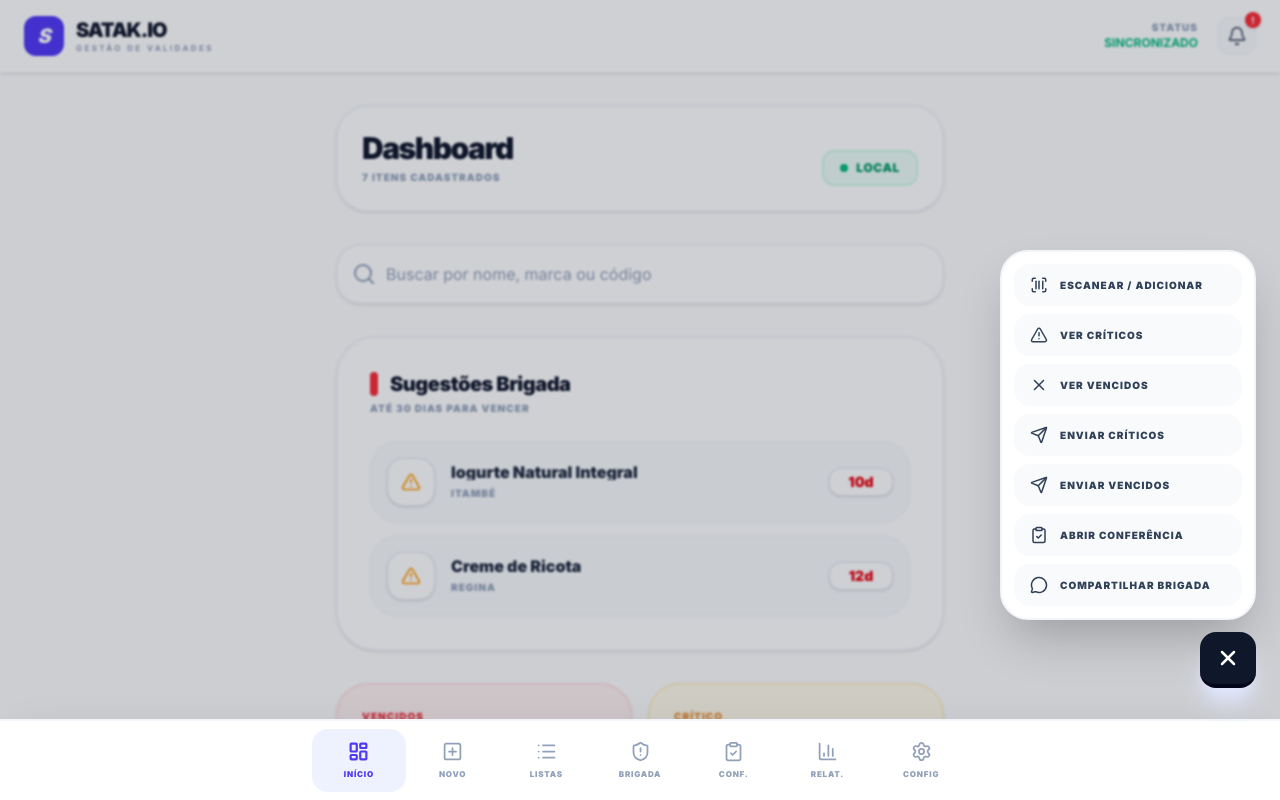
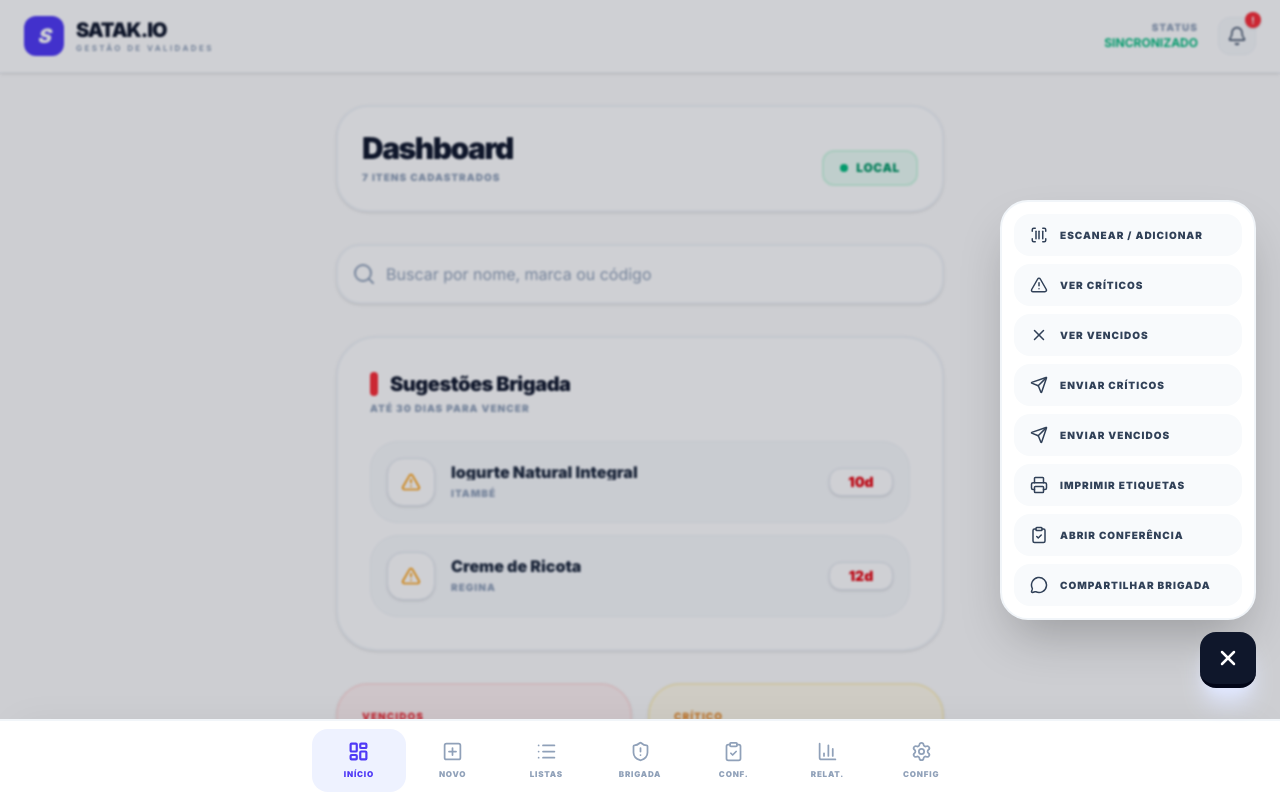
Before and after one commit to zatarana/Validadesatak, a React (Vite) app: page / in a window 1280 px wide. Both pictures are taken after a click on the button 1228 px from the left and 660 px from the top of the page. Shown: the top 800 px of the page. Built offline with nearby package versions, Linux system fonts and the light colour scheme.

Commit message:
Add quick action for printing barcode labels

```diff
--- a/src/App.tsx
+++ b/src/App.tsx
@@ -1,6 +1,6 @@
 import React, { useState } from 'react';
 import { StoreProvider, useStore } from './store/StoreContext';
-import { ScanBarcode, Bell, LayoutDashboard, PlusSquare, List as ListIcon, ShieldAlert, BarChart3, Settings, ClipboardCheck, X, AlertTriangle, MessageCircle, Send } from 'lucide-react';
+import { ScanBarcode, Bell, LayoutDashboard, PlusSquare, List as ListIcon, ShieldAlert, BarChart3, Settings, ClipboardCheck, X, AlertTriangle, MessageCircle, Send, Printer } from 'lucide-react';
 import { cn } from './lib/utils';
 import { Dashboard } from './pages/Dashboard';
 import { AddProduct } from './pages/AddProduct';
@@ -11,7 +11,7 @@ import { SettingsPage } from './pages/Settings';
 import { Conference } from './pages/Conference';
 import { Toaster } from 'sonner';
 import { ProductListFilter } from './types/filters';
-import { shareBrigadeChecklist, shareProductStatusList } from './lib/export';
+import { printBarcodeLabels, shareBrigadeChecklist, shareProductStatusList } from './lib/export';
 
 function AppContent() {
   const { products, settings } = useStore();
@@ -98,12 +98,13 @@ function AppContent() {
           {quickMenuOpen && <button aria-label="Fechar ações rápidas" onClick={() => setQuickMenuOpen(false)} className="fixed inset-0 bg-slate-900/20 backdrop-blur-[1px] z-40" />}
           <div className="fixed bottom-28 right-6 z-50 flex flex-col items-end gap-3">
             {quickMenuOpen && (
-              <div className="bg-white rounded-[28px] border-2 border-slate-100 shadow-2xl p-3 w-64 space-y-2">
+              <div className="bg-white rounded-[28px] border-2 border-slate-100 shadow-2xl p-3 w-64 space-y-2 max-h-[65vh] overflow-y-auto">
                 <QuickAction icon={ScanBarcode} label="Escanear / adicionar" onClick={() => openTab('add')} />
                 <QuickAction icon={AlertTriangle} label="Ver críticos" onClick={() => openListWithFilter('critical')} />
                 <QuickAction icon={X} label="Ver vencidos" onClick={() => openListWithFilter('expired')} />
                 <QuickAction icon={Send} label="Enviar críticos" onClick={() => shareStatus('critical')} />
                 <QuickAction icon={Send} label="Enviar vencidos" onClick={() => shareStatus('expired')} />
+                <QuickAction icon={Printer} label="Imprimir etiquetas" onClick={() => { printBarcodeLabels(products, settings); setQuickMenuOpen(false); }} />
                 <QuickAction icon={ClipboardCheck} label="Abrir conferência" onClick={() => openTab('conference')} />
                 <QuickAction icon={MessageCircle} label="Compartilhar Brigada" onClick={() => { shareBrigadeChecklist(products, settings); setQuickMenuOpen(false); }} />
               </div>
```
